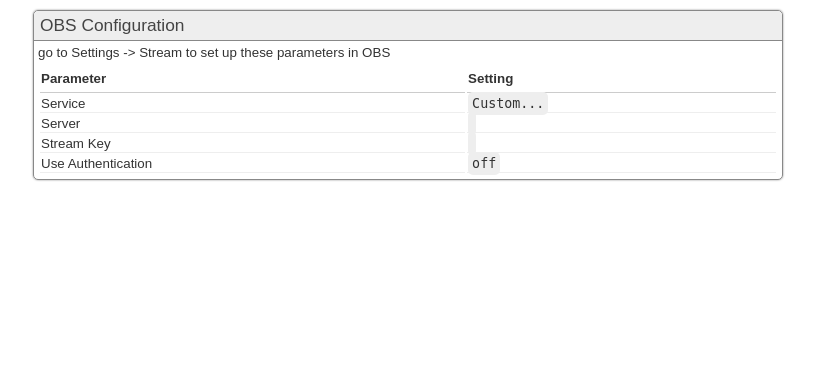
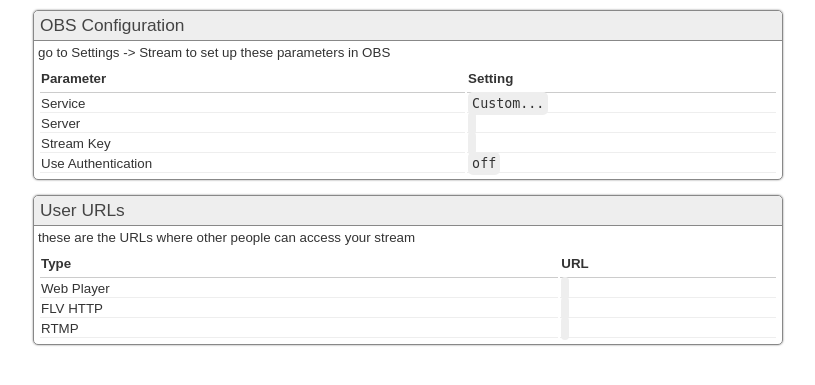
Before and after one commit to zom-bi/zomstream, a Flask app: template frontend/app/templates/default/setup_helper.html.j2 in a window 1280 px wide. Shown: the part 236-621 px from the top of the page, without its empty margins (232-1047 px from the left). Run offline with Flask 2, Linux system fonts and the light colour scheme; the template is opened without the code that fills it, so the values that code supplies are empty; parts of the project's set-up code (start-up, migrations or seed data) failed here and were passed over.

Commit message:
add player URLs to setup_helper

```diff
--- a/frontend/app/templates/default/setup_helper.html.j2
+++ b/frontend/app/templates/default/setup_helper.html.j2
@@ -65,6 +65,31 @@
           </tbody>
         </table>
     </article>
+
+    <article>
+        <h1>User URLs</h1>
+        <p>these are the URLs where other people can access your stream</p>
+        <table>
+          <tbody>
+            <tr>
+              <th>Type</th>
+              <th>URL</th>
+            </tr>
+            <tr>
+                <td>Web Player</td>
+                <td><em class="url" id="play_web_url"></em></td>
+            </tr>
+            <tr>
+              <td>FLV HTTP</td>
+              <td><em class="url" id="play_flv_url"></em></td>
+            </tr>
+            <tr>
+              <td>RTMP</td>
+              <td><em class="url" id="play_rtmp_url"></em></td>
+            </tr>
+          </tbody>
+        </table>
+    </article>
 </main>
 <script type="text/javascript">
     function show_configuration() {
@@ -76,12 +101,21 @@
 
         server = 'rtmp://{{ configuration["rtmp_base"] }}/' + application
         streamkey = streamname + '?pass=' + streampass
+        webplayer_url = '{{ configuration['web_proto'] }}://{{ configuration['base_url'] }}/player/' + application + '/' + streamname
+        flv_url = '{{ configuration['web_proto'] }}://{{ configuration['base_url'] }}/flv?app=' + application + '&stream=' + streamname
+        rtmp_url = 'rtmp://{{ configuration['rtmp_base'] }}/' + application + '/' + streamname
 
         server_url_output = document.getElementById('server_url')
         stream_key_output = document.getElementById('stream_key')
+        webplayer_url_output = document.getElementById('play_web_url')
+        flv_url_output = document.getElementById('play_flv_url')
+        rtmp_url_output = document.getElementById('play_rtmp_url')
 
         server_url_output.innerHTML = server
         stream_key_output.innerHTML = streamkey
+        webplayer_url_output.innerHTML = webplayer_url
+        flv_url_output.innerHTML = flv_url
+        rtmp_url_output.innerHTML = rtmp_url
     }
 
     button = document.getElementById('showconfig')
```
